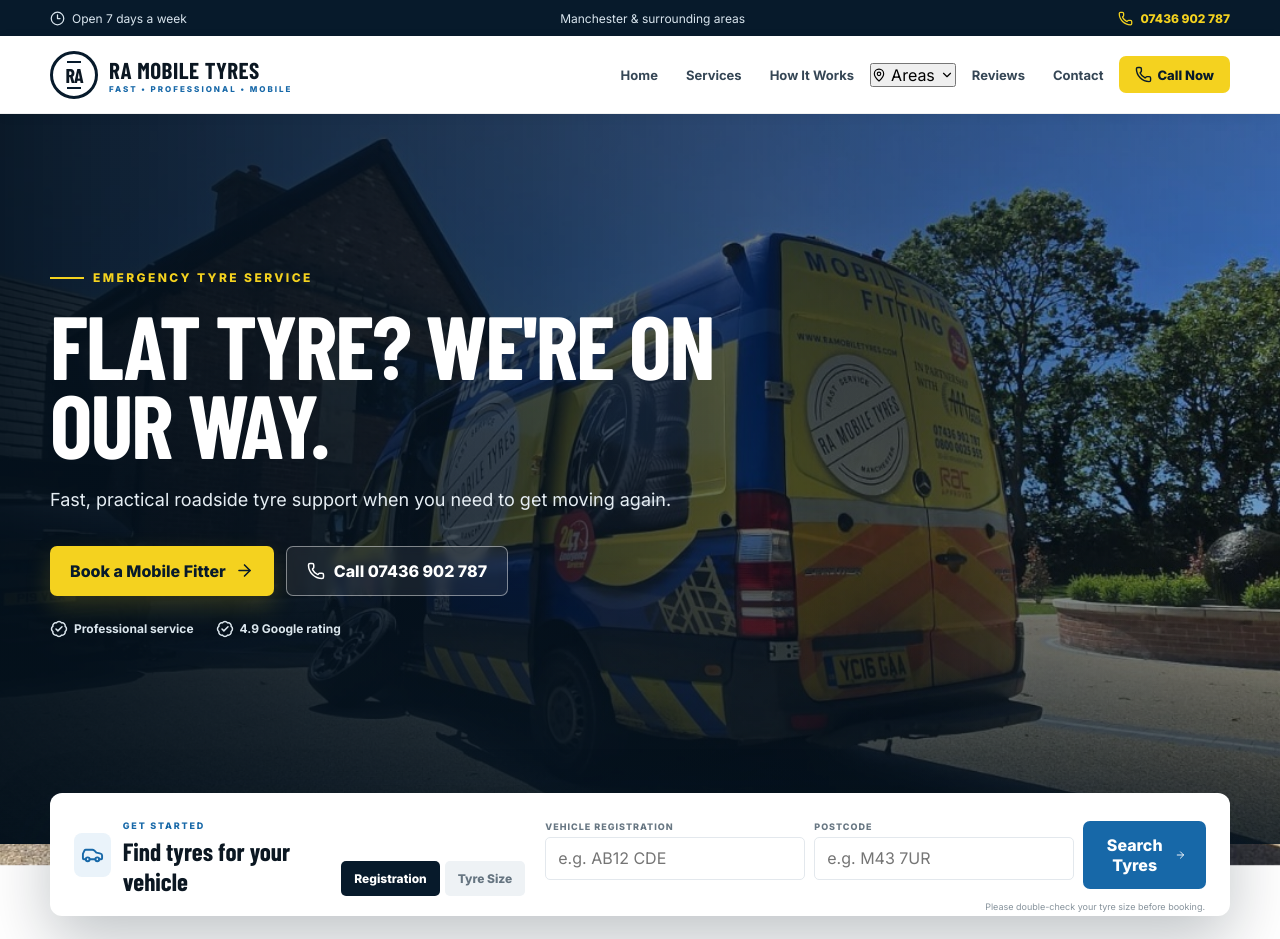
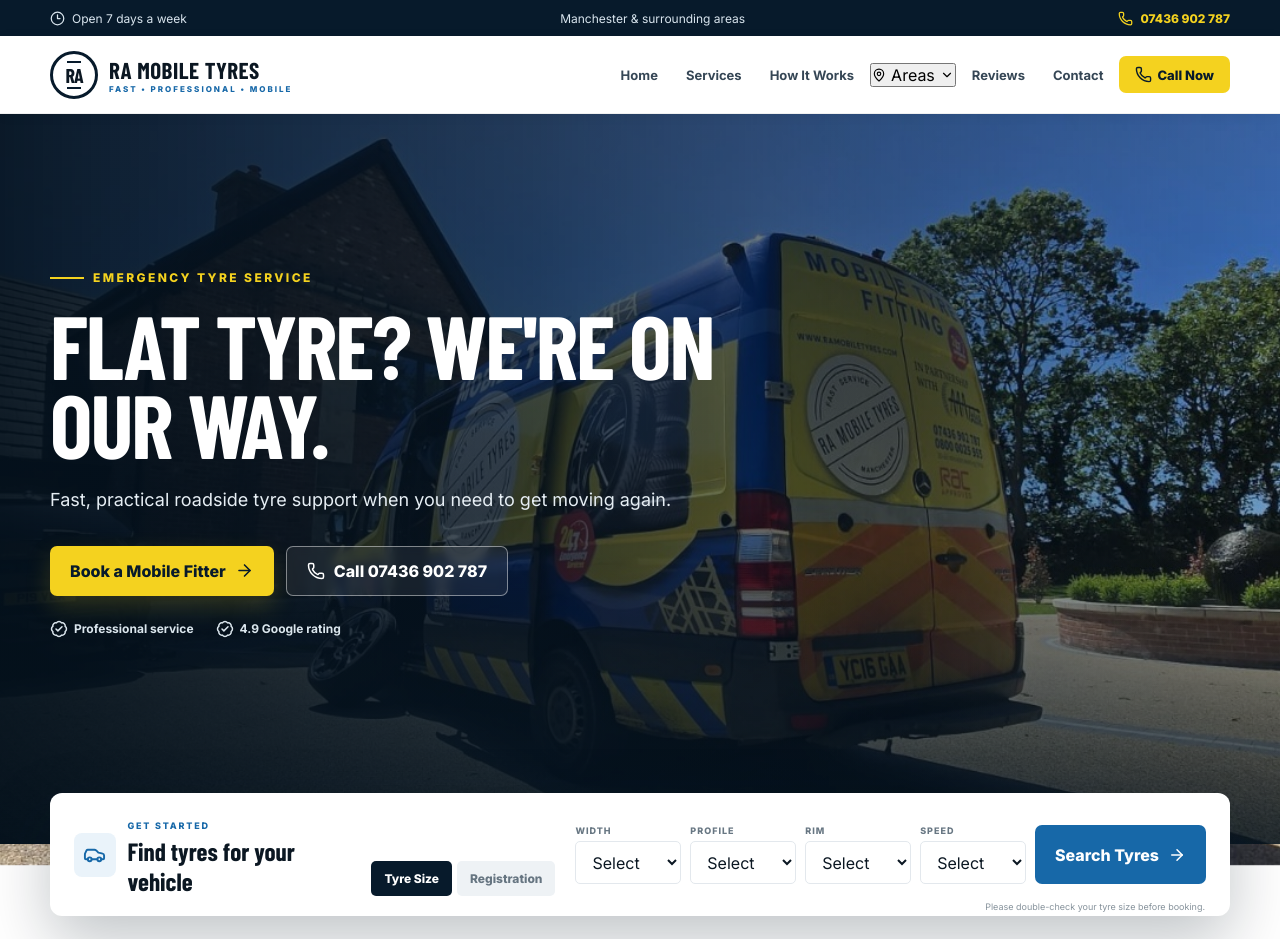
Before and after one commit to Hassanafridi27/ra, a React (Create React App) app: page / in a window 1280 px wide. Shown: the top 939 px of the page. Built offline with nearby package versions, Linux system fonts and the light colour scheme; a web font is replaced by a local one.

Commit message:
wip save consent api

```diff
--- a/src/App.js
+++ b/src/App.js
@@ -101,7 +101,7 @@
 export default function App() {
   const [slide, setSlide] = useState(0);
   const [menuOpen, setMenuOpen] = useState(false);
-  const [bookingMode, setBookingMode] = useState("reg");
+  const [bookingMode, setBookingMode] = useState("size");
   const [faqOpen, setFaqOpen] = useState(0);
   const [submitted, setSubmitted] = useState(false);
   const [selectedArea, setSelectedArea] = useState(() => {
@@ -350,16 +350,16 @@
               </div>
               <div className="booking-tabs">
                 <button
+                  className={bookingMode === "size" ? "active" : ""}
+                  onClick={() => setBookingMode("size")}
+                >
+                  Tyre Size
+                </button>
+                <button
                   className={bookingMode === "reg" ? "active" : ""}
                   onClick={() => setBookingMode("reg")}
                 >
                   Registration
-                </button>
-                <button
-                  className={bookingMode === "size" ? "active" : ""}
-                  onClick={() => setBookingMode("size")}
-                >
-                  Tyre Size
                 </button>
               </div>
               {bookingMode === "reg" ? (
```
Also changed, not shown: 1 other file (tests, documents, lock files or other folders).
